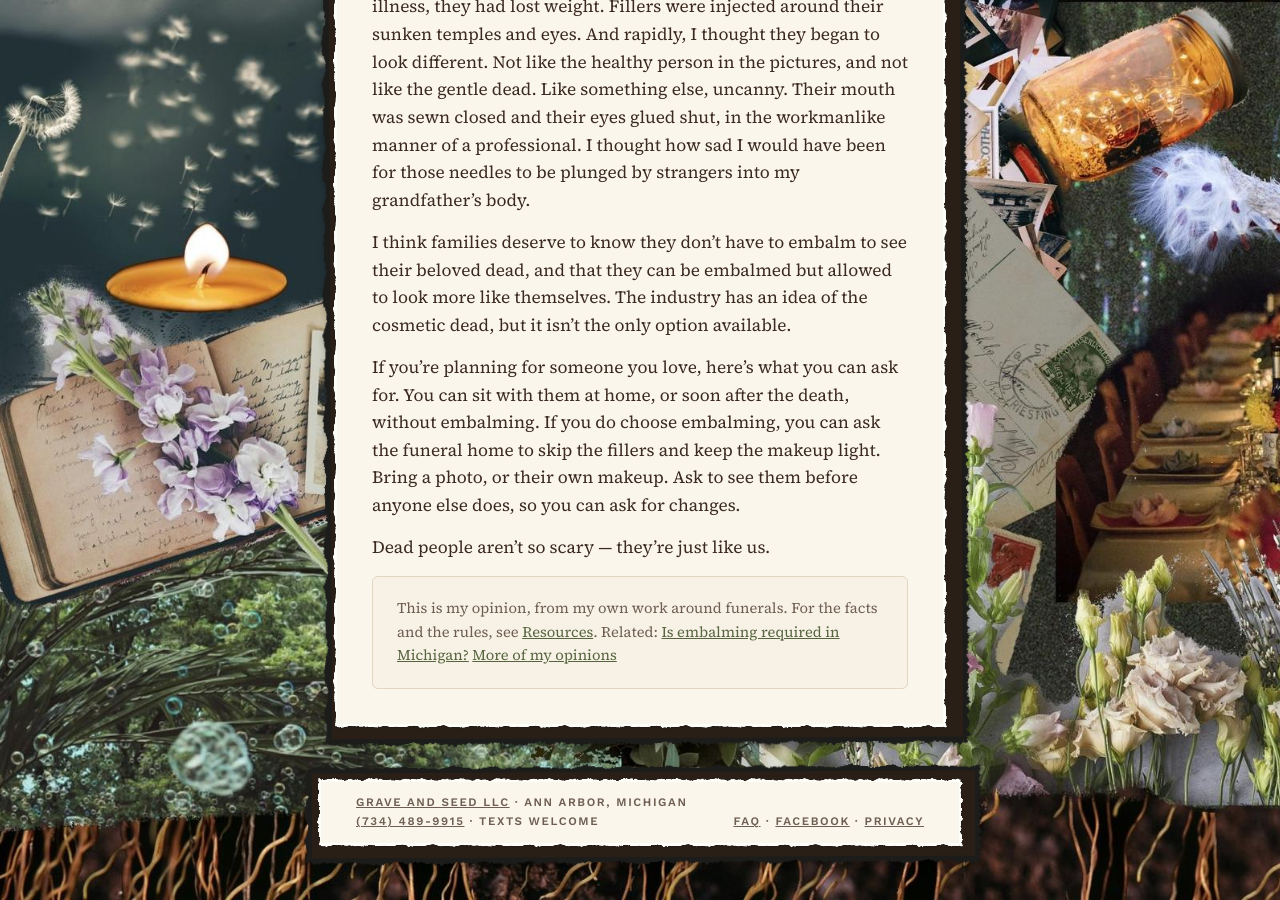
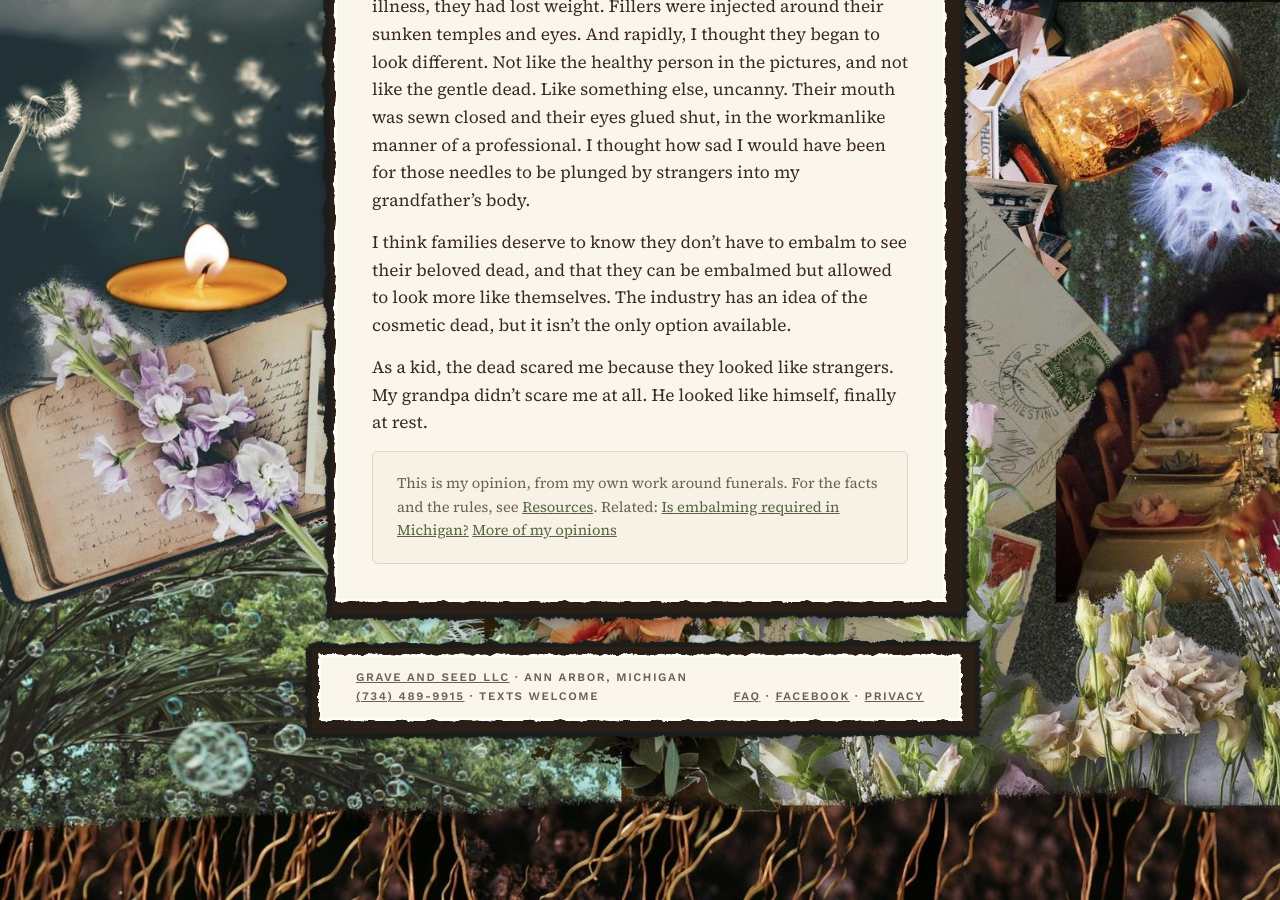
Before and after one commit to katekelley/graveandseed, a Jekyll site: the page built from _posts/2026-11-12-three-views-of-the-dead.md, in a window 1280 px wide and 900 px high, scrolled down 1503 px. Built offline with Jekyll 4.4.1, drawn with Linux system fonts in a browser that asks for light colours.

Commit message:
Opinion: end on echo of opening, cut how-to paragraph
Co-Authored-By: Claude Opus 5.5 <noreply@anthropic.com>
Claude-Session: https://claude.ai/code/session_011MgnuCerWfLmUUDEPoAm9b

```diff
--- a/_posts/2026-11-12-three-views-of-the-dead.md
+++ b/_posts/2026-11-12-three-views-of-the-dead.md
@@ -27,6 +27,4 @@ But the process didn’t stop there. Like a lot of people after a long illness,
 
 I think families deserve to know they don’t have to embalm to see their beloved dead, and that they can be embalmed but allowed to look more like themselves. The industry has an idea of the cosmetic dead, but it isn’t the only option available.
 
-If you’re planning for someone you love, here’s what you can ask for. You can sit with them at home, or soon after the death, without embalming. If you do choose embalming, you can ask the funeral home to skip the fillers and keep the makeup light. Bring a photo, or their own makeup. Ask to see them before anyone else does, so you can ask for changes.
-
-Dead people aren’t so scary — they’re just like us.
+As a kid, the dead scared me because they looked like strangers. My grandpa didn’t scare me at all. He looked like himself, finally at rest.
```
